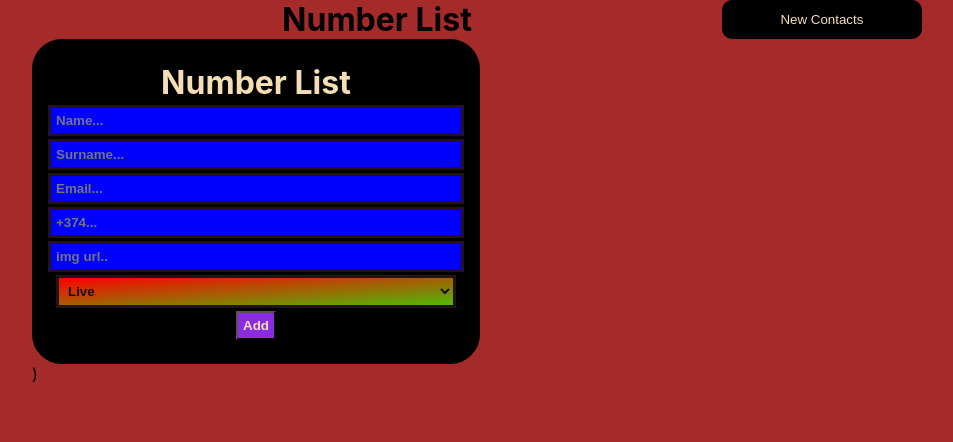
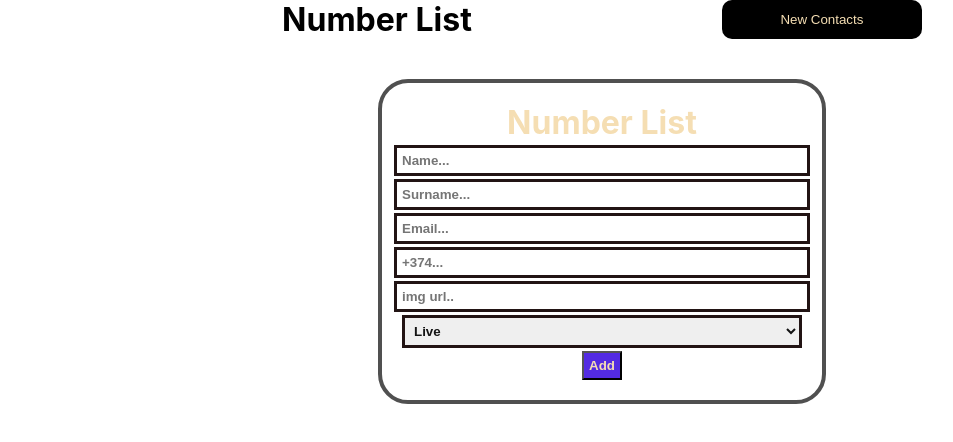
Before and after one commit to Sargis681/React__Task1, a React (Create React App) app in the folder number-book/: page / in a window 1280 px wide. Both pictures are taken after a click on the button "New Contacts". Shown: the top 442 px of the page, without its empty margins (38-991 px from the left). Built offline with nearby package versions, Linux system fonts and the light colour scheme; the HTML template or start-up script is replaced by a standard one.

Commit message:
css fixeds

```diff
--- a/number-book/src/App.css
+++ b/number-book/src/App.css
@@ -5,7 +5,7 @@
 }
 
 body {
-  background-color: brown;
+  /* background-color: brown; */
 }
 
 .container {
@@ -29,3 +29,9 @@ body {
   font-family: sans-serif;
   border-radius: 10px;
 }
+
+.container__formHead {
+  width: 100%;
+  display: flex;
+  justify-content: center;
+}
--- a/number-book/src/App.js
+++ b/number-book/src/App.js
@@ -30,7 +30,9 @@ function App() {
     setFront((prevFront) => !prevFront);
     console.log(front);
   }
-
+  function editView() {
+    setFront(false);
+  }
   return (
     <div className="container">
       <div className="container__header">
@@ -38,7 +40,10 @@ function App() {
         <button onClick={toggleFront}>New Contacts</button>
       </div>
       {
-        <div style={{opacity:front?"0":"1"}}>
+        <div
+          className="container__formHead"
+          style={{ display: front ? "none" : "block" }}
+        >
           <Form
             editingId={editingId}
             setEditingId={setEditingId}
@@ -48,11 +53,14 @@ function App() {
             setFront={setFront}
           />
         </div>
+      }
 
-      }
-      )
-
-      <AllLists arr={arr} onDelete={handleDelete} onEdit={handleEdit} />
+      <AllLists
+        editView={editView}
+        arr={arr}
+        onDelete={handleDelete}
+        onEdit={handleEdit}
+      />
     </div>
   );
 }
--- a/number-book/src/components/AllLists/AllLists.jsx
+++ b/number-book/src/components/AllLists/AllLists.jsx
@@ -1,7 +1,7 @@
 import React from "react";
 import List from "../List/List";
 import "./AllLists.css";
-function AllLists({ arr, onDelete, onEdit }) {
+function AllLists({ arr, onDelete, onEdit, editView }) {
   return (
     <div className="container__allLists">
       {arr.map((el) => (
@@ -16,6 +16,7 @@ function AllLists({ arr, onDelete, onEdit }) {
           img={el.img}
           onDelete={onDelete}
           onEdit={onEdit}
+          editView={editView}
         />
       ))}
     </div>
--- a/number-book/src/components/Form/form.css
+++ b/number-book/src/components/Form/form.css
@@ -4,19 +4,20 @@
     display: flex;
     flex-direction: column;
     gap: 3px;
-    background-color: black;
+    /* background-color: black; */
+    margin: 40px auto;
     padding: 20px;
     border-radius: 30px;
-    border: 4px solid rgb(0, 0, 0);
+    border: 4px solid rgb(80, 80, 80);
 }
 
 
 .container__form select {
-    background-image: linear-gradient(to bottom right, red, rgb(79, 185, 9));
+    /* background-image: linear-gradient(to bottom right, red, rgb(79, 185, 9)); */
 }
 
 .container__add {
-    background-color: blueviolet;
+    background-color: rgb(83, 43, 226);
     cursor: pointer;
     color: wheat;
     font-weight: bolder;
@@ -33,7 +34,6 @@
     padding: 5px;
     color: rgb(19, 19, 19);
     font-weight: bolder;
-    background-color: blue;
     border: none;
 
     border: 3px solid rgb(34, 20, 20);
--- a/number-book/src/components/List/List.jsx
+++ b/number-book/src/components/List/List.jsx
@@ -11,6 +11,7 @@ function List({
   onEdit,
   img,
   status,
+  editView,
 }) {
   return (
     <div className="container__cart">
@@ -21,7 +22,12 @@ function List({
           }
         ></span>
 
-        <img src={img?img:"https://cdn-icons-png.flaticon.com/512/149/149071.png"} alt="" />
+        <img
+          src={
+            img ? img : "https://cdn-icons-png.flaticon.com/512/149/149071.png"
+          }
+          alt=""
+        />
       </div>
       <div className="container__cart-all">
         <span>
@@ -39,7 +45,13 @@ function List({
         </span>
       </div>
       <div className="container__buttons">
-        <button className="container__button" onClick={() => onEdit(id)}>
+        <button
+          className="container__button"
+          onClick={() => {
+            onEdit(id);
+            editView();
+          }}
+        >
           Edit
         </button>
         <button className="container__button--red" onClick={() => onDelete(id)}>
--- a/number-book/src/components/List/list.css
+++ b/number-book/src/components/List/list.css
@@ -6,40 +6,55 @@
     gap: 20px;
     background-color: antiquewhite;
     /* z-index: -1000; */
+    border-radius: 10px;
 
 }
 
 .container__cart-image {
-    /* height: 200px; */
+    /* width: 100px; */
+    position: relative;
+    /* border: 2px solid rgb(163, 160, 160); */
+    display: flex;
+    align-items: center;
+
+
 }
 
 .container__cart-image img {
     width: 100px;
     height: auto;
-    position: relative;
-    z-index: 10000000000000000;
+    z-index: 1000000;
+    border-radius: 5px;
+
 }
 
 .container__cart-all {
     display: flex;
     flex-direction: column;
     z-index: 1000000;
+    width: 400px;
 }
 
 .container__offLine {
-    width: 5px;
-    height: 5px;
-    background-color: red;
+    width: 8px;
+    height: 8px;
+    background-color: rgb(194, 45, 40);
     border-radius: 50%;
+    z-index: 1000000000000000000000000000000;
+    top: 0;
     position: absolute;
+    right: 0;
 }
 
 .container__live {
-    width: 5px;
-    height: 5px;
+    width: 8px;
+    height: 8px;
     background-color: green;
     border-radius: 50%;
+    z-index: 1000000000000000000000000000000;
+    top: 0;
     position: absolute;
+    right: 0;
 }
 
 .container__buttons {
```
Lines whose indentation alone changed are shown as unchanged.
